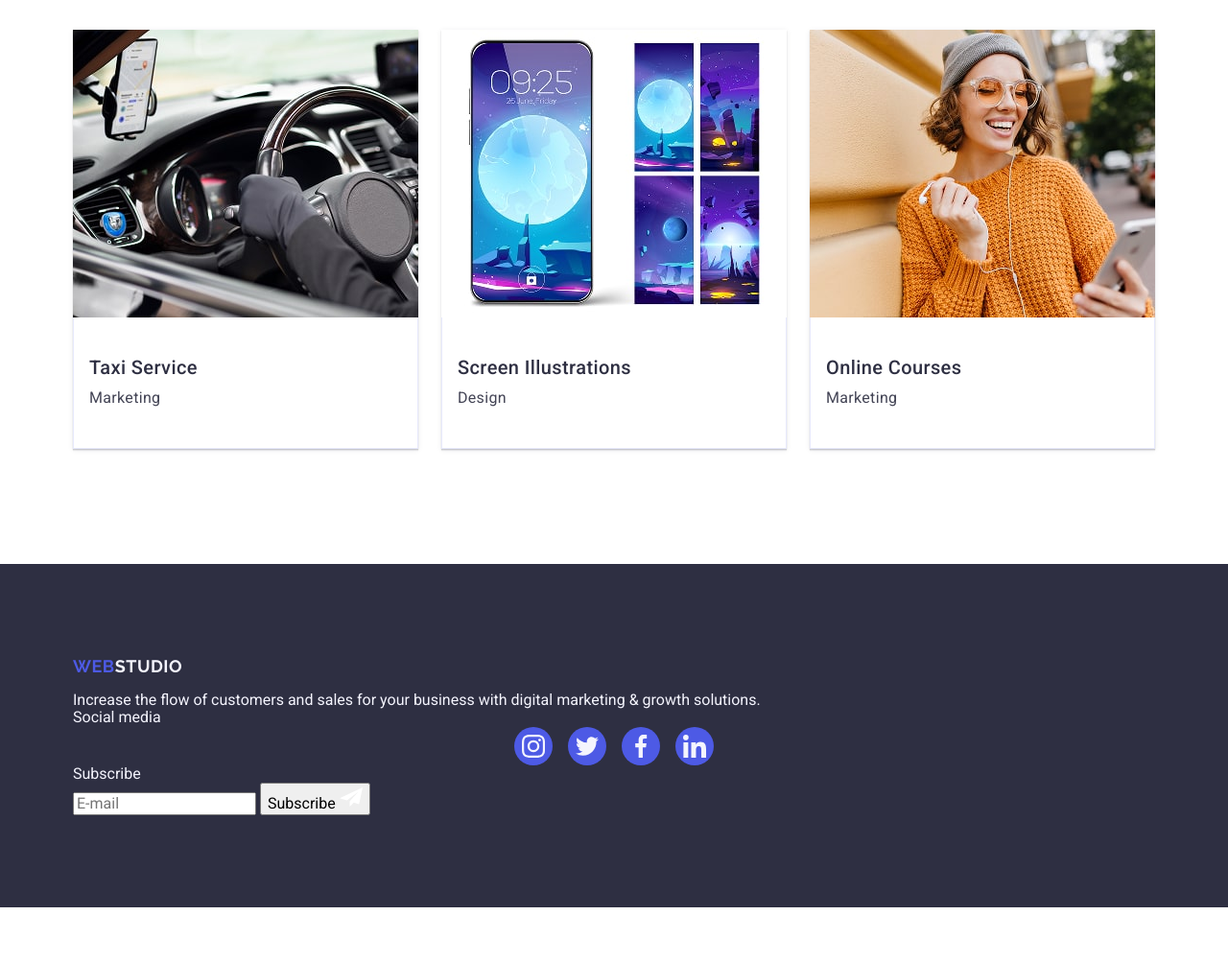
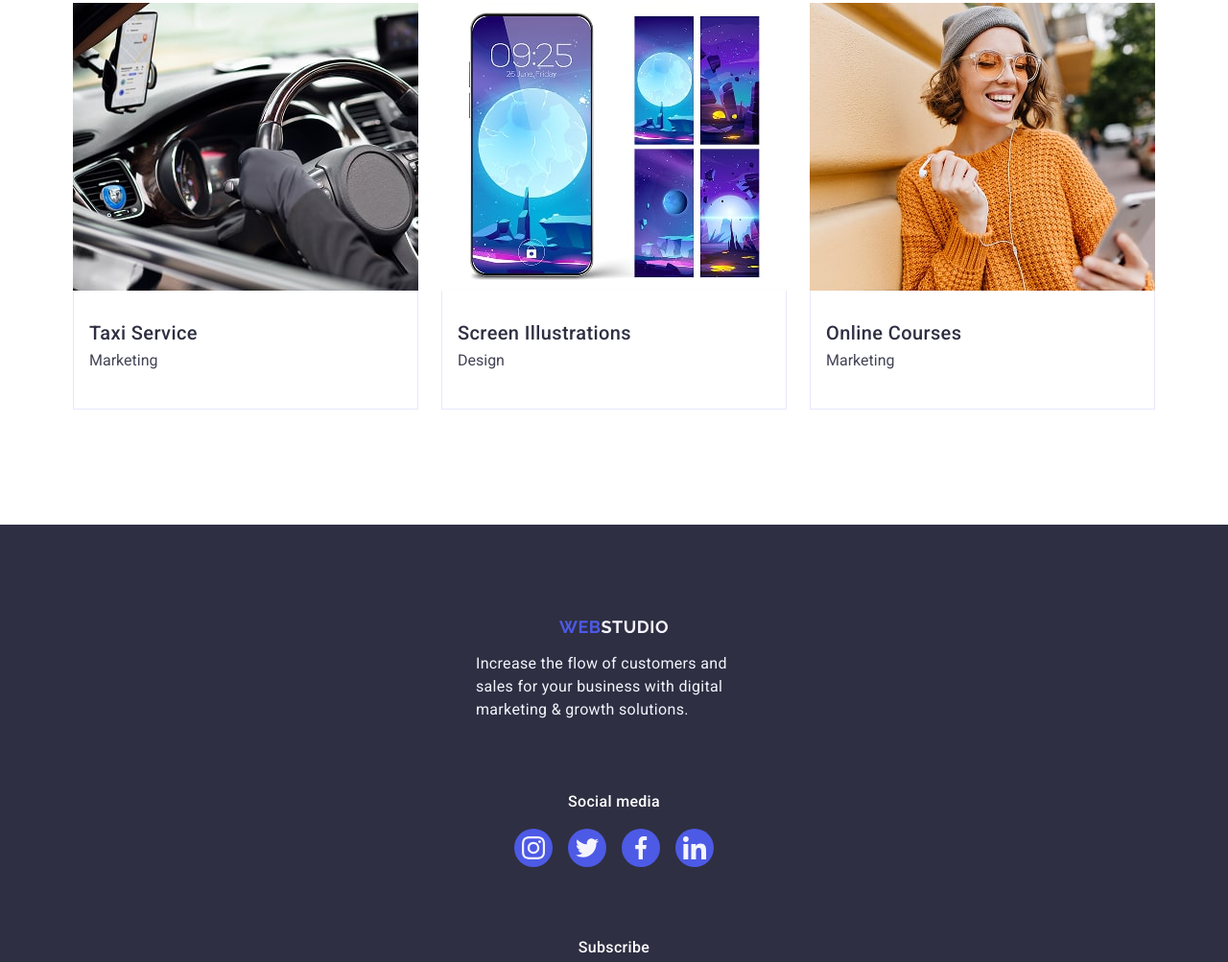
Before and after one commit to aanna25/goit-markup-hw-06, a plain HTML site: page index.html in a window 1280 px wide. Shown: the part 2643-3646 px from the top of the page at 96% size. Before the commit the page ends 3589 px from the top, so only its background shows below. Drawn offline with nearby package versions, Linux system fonts and the light colour scheme.

Commit message:
update styles.css

```diff
--- a/css/styles.css
+++ b/css/styles.css
@@ -504,7 +504,7 @@ img {
   width: 100%;
 }
 
-.section-title {
+.features-list-item .section-title {
   font-weight: 700;
   font-size: 36px;
   line-height: 1.1;
@@ -514,7 +514,7 @@ img {
   margin-top: 8px;
 }
 
-.section-text {
+.features-list-item .section-text {
   font-weight: 500;
   font-size: 16px;
   line-height: 1.5;
@@ -568,13 +568,13 @@ img {
     display: block;
   }
 
-  .section-title {
+  .features-list-item .section-title {
     font-weight: 500;
     font-size: 20px;
     line-height: 1.2;
   }
 
-  .section-text {
+  .features-list-item .section-text {
     font-weight: 400;
   }
 }
@@ -631,6 +631,16 @@ img {
   gap: 16px;
   list-style: none;
   padding: 0;
+}
+
+.background-team .section-title {
+  font-weight: 500;
+  font-size: 20px;
+  line-height: 1.2;
+  letter-spacing: 0.02em;
+  text-align: center;
+  color: #2e2f42;
+  margin-bottom: 8px;
 }
 
 .section-text {
@@ -722,6 +732,7 @@ img {
   line-height: 1.2;
   letter-spacing: 0.02em;
   color: #2e2f42;
+  margin-bottom: 8px;
 }
 
 .portfolio-card {
@@ -760,6 +771,7 @@ img {
 
   .item-card {
     flex-basis: calc((100% - 48px) / 3);
+    box-shadow: none;
   }
 
   .image-container {
@@ -802,8 +814,14 @@ img {
 .page-footer {
   background-color: #2e2f42;
   color: #f4f4fd;
-  padding-top: 96px;
-  padding-bottom: 96px;
+  padding: 96px 0;
+}
+
+.page-footer .container {
+  display: flex;
+  flex-direction: column;
+  align-items: center;
+  row-gap: 72px;
 }
 
 .logo-footer {
@@ -813,7 +831,7 @@ img {
   line-height: 1.17;
   letter-spacing: 0.03em;
   text-transform: uppercase;
-  display: inline-block;
+  display: block;
   margin-bottom: 16px;
   color: #4d5ae5;
 }
@@ -822,4 +840,102 @@ img {
   color: #f4f4fd;
 }
 
+.footer-text {
+  line-height: 1.5;
+  color: #f4f4fd;
+  letter-spacing: 0.02em;
+  display: flex;
+  align-items: center;
+  justify-content: flex-start;
+  width: 288px;
+}
+
+.footer-content {
+  display: flex;
+  flex-direction: column;
+  align-items: center;
+  width: 100%;
+}
+
+.social-media-title {
+  font-weight: 500;
+  font-size: 16px;
+  line-height: 1.5;
+  letter-spacing: 0.02em;
+  color: #fff;
+  margin-bottom: 16px;
+}
+
+.social-media {
+  width: 208px;
+  display: flex;
+  flex-direction: column;
+  align-items: center;
+}
+
+.subscribe {
+  display: flex;
+  width: 100%;
+  flex-direction: column;
+  align-items: center;
+}
+
+.subscribe-form {
+  display: flex;
+  flex-direction: column;
+  align-items: center;
+  gap: 16px;
+  width: 100%;
+}
+
+.subscribe-user-input {
+  border: 1px solid #fff;
+  border-radius: 4px;
+  width: 288px;
+  height: 40px;
+  box-shadow: 0 4px 4px 0 rgba(0, 0, 0, 0.15);
+  background-color: transparent;
+  padding: 8px 16px;
+}
+
+.subscribe-user-input::placeholder {
+  font-weight: 400;
+  font-size: 12px;
+  line-height: 2;
+  letter-spacing: 0.04em;
+  color: #fff;
+}
+
+.subscribe-btn .subscribe-icon {
+  margin-left: 16px;
+}
+
+.subscribe-btn {
+  display: flex;
+  justify-content: center;
+  align-items: center;
+  border-radius: 4px;
+  padding: 8px 24px;
+  min-width: 165px;
+  height: 40px;
+  background-color: #4d5ae5;
+  color: #fff;
+  font-weight: 500;
+  font-size: 16px;
+  line-height: 1.5;
+  letter-spacing: 0.04em;
+  border: none;
+}
+
+@media screen and (min-width: 768px) {
+  .page-footer .container {
+  }
+
+  .footer-content {
+  }
+}
+
+@media screen and (min-width: 1158px) {
+}
+
 /* end footer */
```
